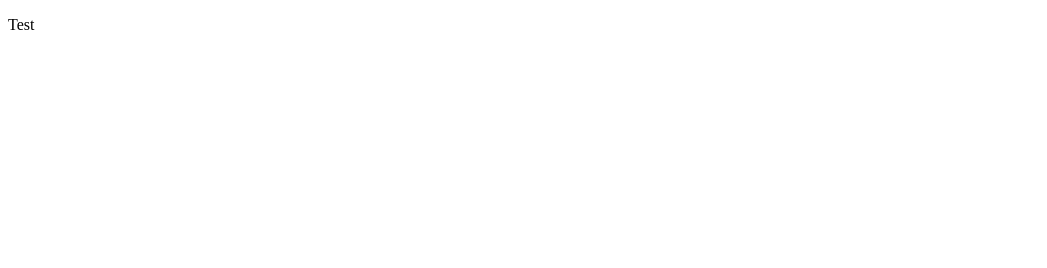
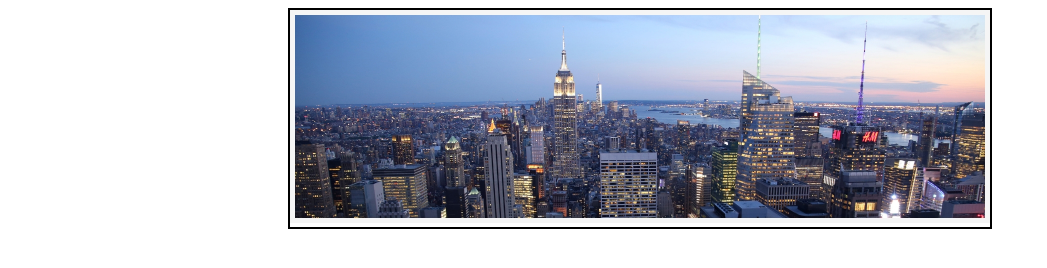
Before and after one commit to jpierre113/Harlem, a plain HTML site: page index.html in a window 1280 px wide. Shown: the whole page, without its empty margins (0-1047 px from the left). Drawn offline with Linux system fonts and the light colour scheme.

Commit message:
Started CSS for container and banner. Added banner image.

```diff
--- a/css/style.css
+++ b/css/style.css
@@ -0,0 +1,10 @@
+#container{
+  border: 2px solid black;
+  width: 700px;
+  height: auto;
+  margin: 0 auto;
+}
+
+#banner img{
+  width: 700px;
+}
--- a/index.html
+++ b/index.html
@@ -7,7 +7,9 @@
   </head>
   <body>
     <div id="container">
-      <p>Test</p>
-    </div>
+      <div id="banner">
+        <img src="img/nycbanner.jpg"/>
+        </div> <!-- banner closing -->
+    </div> <!-- container closing -->
   </body>
 </html>
```
Also changed, not shown: img/nycbanner.jpg (added).
